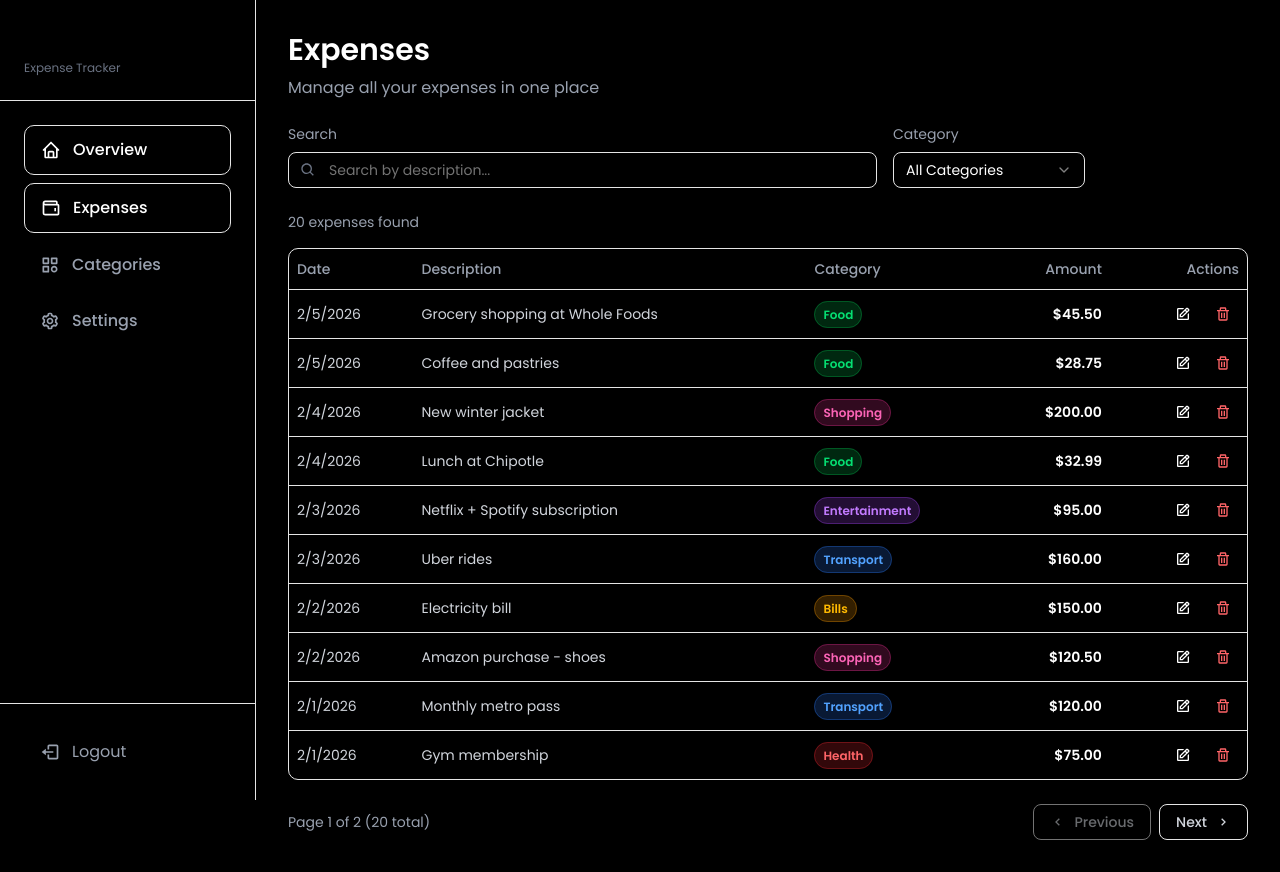
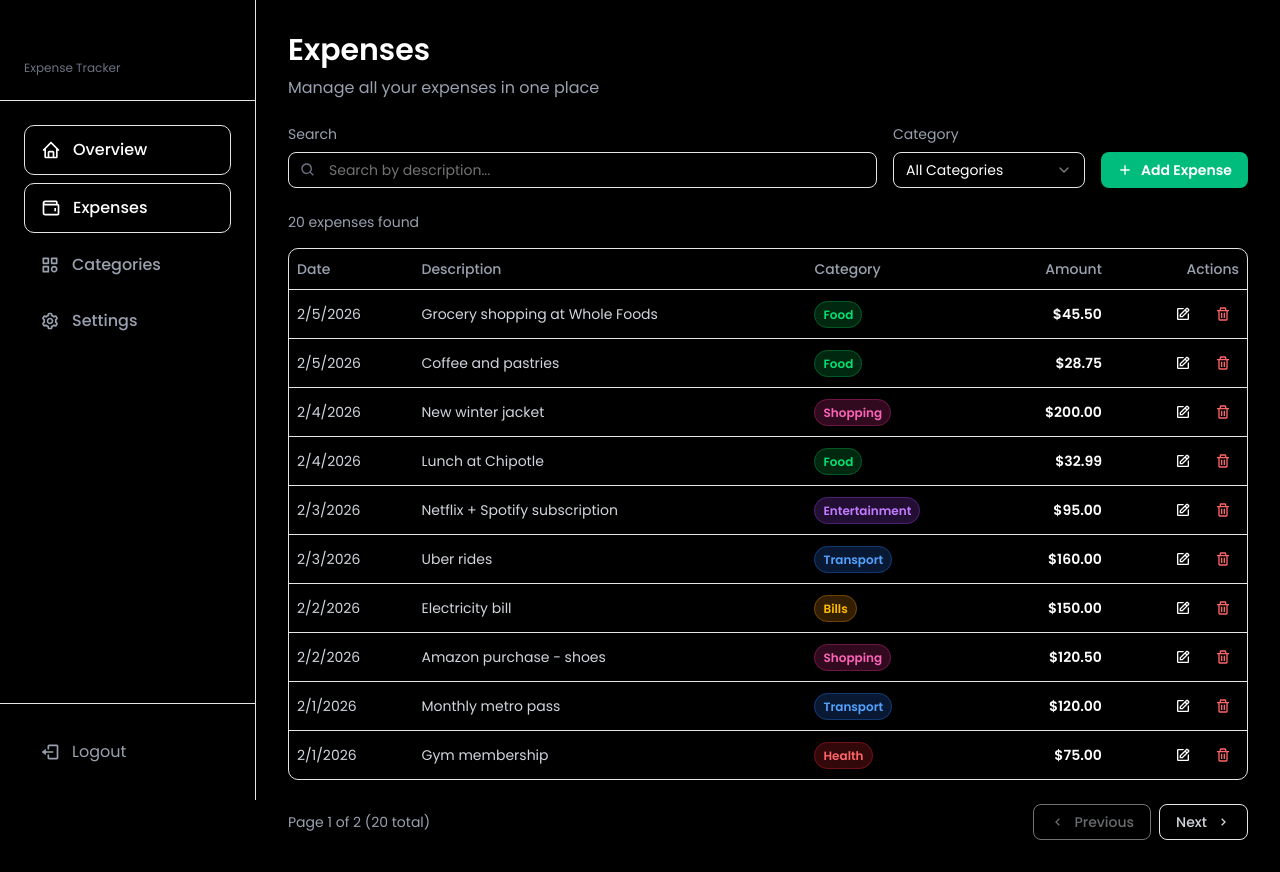
Before and after one commit to Thilina2468/spend-sense, a Next.js app: page /dashboard/expenses in a window 1280 px wide. Built offline with nearby package versions, Linux system fonts and the light colour scheme.

Commit message:
Update expenses page styling and button colors
- Fix button colors to use emerald-500 instead of neon-green
- Update hover effects and backgrounds
- Ensure proper visibility and contrast

```diff
--- a/src/app/dashboard/expenses/page.tsx
+++ b/src/app/dashboard/expenses/page.tsx
@@ -78,7 +78,7 @@ export default function ExpensesPage() {
               placeholder="Search by description..."
               value={searchQuery}
               onChange={(e) => setSearchQuery(e.target.value)}
-              className="pl-10 bg-dark-bg border-dark-border text-white placeholder-gray-600"
+              className="pl-10 bg-dark-bg/50 border-dark-border/30 text-white placeholder-gray-600 focus:bg-dark-bg/70 focus:border-neon-blue/50"
             />
           </div>
         </div>
@@ -86,10 +86,10 @@ export default function ExpensesPage() {
         <div>
           <label className="text-sm text-gray-400 mb-2 block">Category</label>
           <Select value={filterCategory} onValueChange={setFilterCategory}>
-            <SelectTrigger className="bg-dark-bg border-dark-border text-white w-full md:w-48">
+            <SelectTrigger className="bg-dark-bg/50 border-dark-border/30 text-white w-full md:w-48">
               <SelectValue />
             </SelectTrigger>
-            <SelectContent className="bg-dark-card border-dark-border">
+            <SelectContent className="bg-dark-card/40 backdrop-blur-md border-dark-border/30">
               <SelectItem value="all" className="text-white hover:bg-dark-bg">
                 All Categories
               </SelectItem>
@@ -104,7 +104,7 @@ export default function ExpensesPage() {
 
         <Button
           onClick={handleAddClick}
-          className="w-full md:w-auto bg-neon-green hover:bg-neon-green/90 text-black font-semibold flex items-center gap-2"
+          className="w-full md:w-auto bg-emerald-500 hover:bg-emerald-600 text-white font-semibold flex items-center gap-2 transition-all-smooth"
         >
           <BiPlus size={20} />
           Add Expense
```
